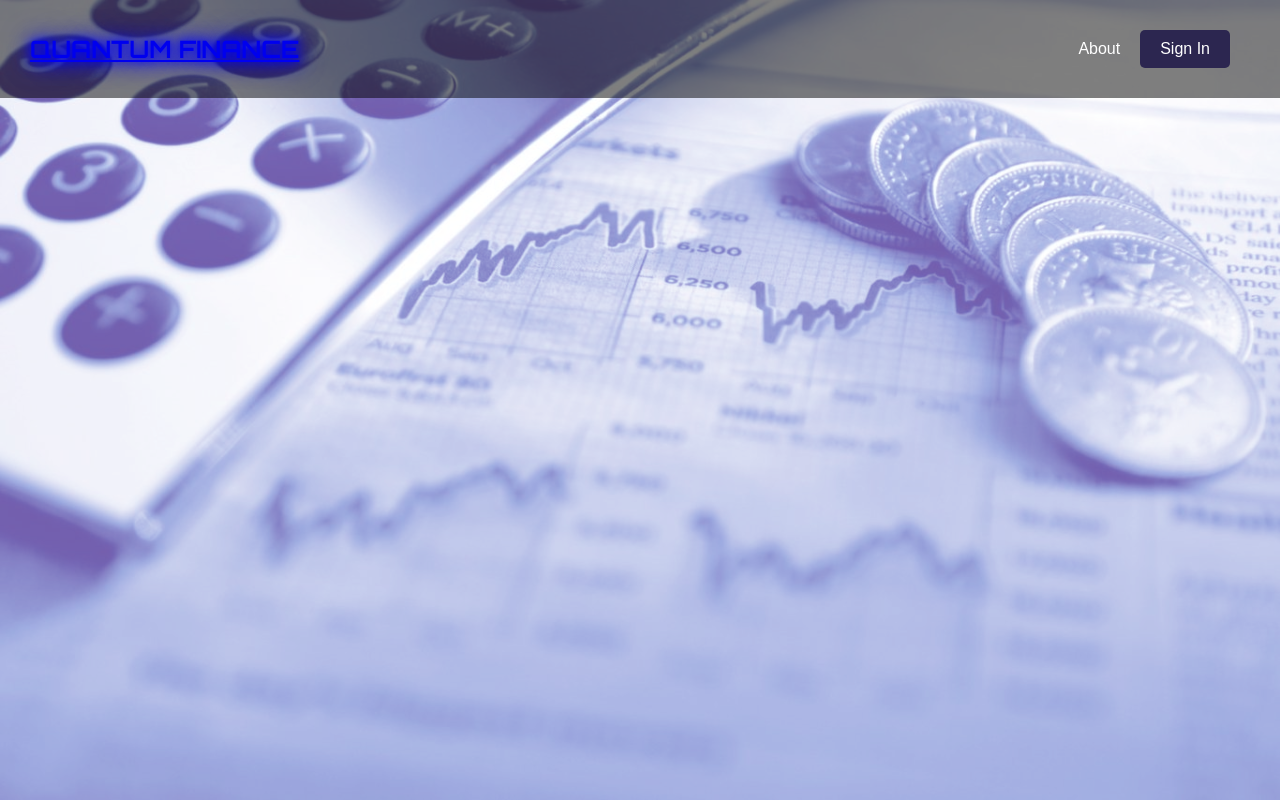
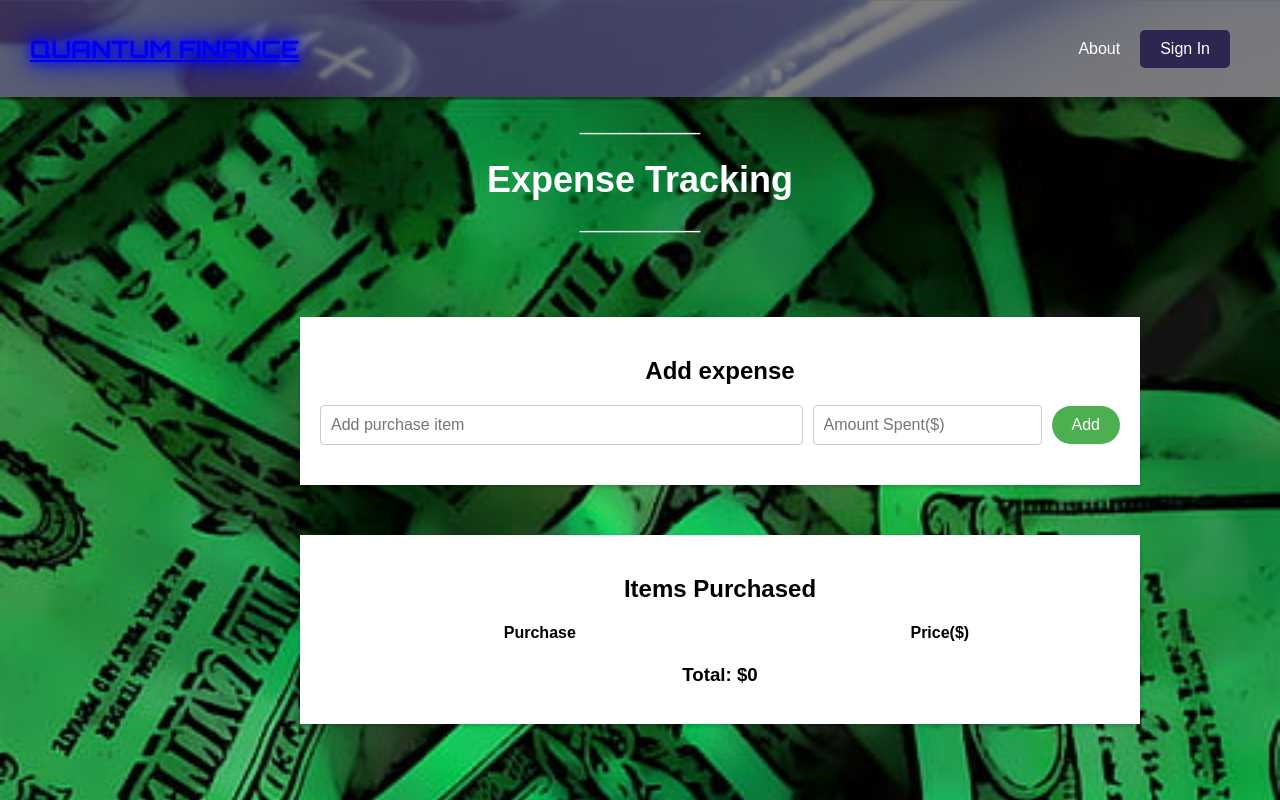
Before and after one commit to darsh175223/quantumFinance, a React (Create React App) app in the folder frontend/: page /ExpenseTracker in a window 1280 px wide. Shown: the top 800 px of the page. Built offline with nearby package versions, Linux system fonts and the light colour scheme; no server answers.

Commit message:
added expense tracker

```diff
--- a/frontend/src/App.js
+++ b/frontend/src/App.js
@@ -7,6 +7,7 @@ import Register from './pages/Register';
 import UserDashboard from './pages/UserDashboard';
 import TradingSim from './pages/TradingSim';
 import ML_stockPrediction from './pages/ML_stockPrediction';
+import ExpenseTracker from './pages/ExpenseTracker';
 
 
 function App() {
@@ -48,6 +49,7 @@ function App() {
           <Route path="/UserDashboard" element={<UserDashboard />} />
           <Route path="/TradingSim" element={<TradingSim />} />
           <Route path="/ML_stockPrediction" element={<ML_stockPrediction />} />
+          <Route path="/ExpenseTracker" element={<ExpenseTracker />} />
 
         </Routes>
       </main>
--- /dev/null
+++ b/frontend/src/pages/ExpenseTracker.js
@@ -0,0 +1,175 @@
+import React, { useState, useEffect } from 'react';
+import { useLocation, Link, useNavigate } from 'react-router-dom';
+import axios from 'axios';
+
+function UserDashboard() {
+  const location = useLocation();
+  const navigate = useNavigate();
+  const [NameSlice, setNameSlice] = useState([""]);
+  const [PriceSlice, setPriceSlice] = useState([]);
+  const [newItem, setNewItem] = useState("");
+  const [newPrice, setNewPrice] = useState("");
+
+  const { username } = location.state || { username: 'User' };
+
+  const calcTotal = () =>{
+    console.log("return", PriceSlice[0])
+    let total = 0;
+    for (let i = 0; i < PriceSlice.length; i++) {
+    total += PriceSlice[i];
+    }
+    return total;
+
+  }
+
+  // Fetch stock assets (QuantitySlice and NameSlice)
+  useEffect(() => {
+    const fetchStockAssets = async () => {
+      try {
+        const response = await axios.get('http://localhost:8080/getPurchases', {
+          params: { username: username },
+        });
+        setNameSlice(response.data.purchasesSlice);
+        setPriceSlice(response.data.pricesList);
+      } catch (error) {
+        console.error('Error fetching stock assets:', error);
+      }
+    };
+
+    fetchStockAssets();
+  }, [username]);
+
+  const addNewItem = async () => {
+    try {
+      const response = await axios.patch('http://localhost:8080/addItem', null, {
+        params: {
+          username: username,
+          itemName: newItem,
+          price: newPrice,
+        },
+      });
+      console.log('ADD successful:', response.data);
+
+      // Update state to reflect the new item added
+      setNameSlice(prev => [...prev, newItem]);
+      setPriceSlice(prev => [...prev, newPrice]);
+
+      // Optionally, clear the input fields after adding the item
+      setNewItem("");
+      setNewPrice("");
+    } catch (error) {
+      console.error('Error making the purchase:', error);
+    }
+  };
+
+  const dashboardStyle = {
+    marginTop: '-25px',
+    backgroundImage: `url(${require('.././pics/userdashboard-quantumFinance.jpg')})`,
+    backgroundSize: 'cover',
+    backgroundPosition: 'center',
+    height: '200vh',
+    justifyContent: 'center',
+    alignItems: 'center',
+  };
+
+  return (
+    <div style={dashboardStyle}>
+      <div>
+        <h1>______</h1>
+        <h1 style={{ marginTop: '0px', marginBottom:'-30px'}}>Expense Tracking</h1>
+        <h1 style={{marginBottom: '80px'}}>______</h1>
+      </div>
+      <div>
+        <div style={{
+          marginTop: '50px',
+          backgroundColor: 'white',
+          width: '100%',
+          marginLeft: '300px',
+          maxWidth: '800px',
+          padding: '20px',
+          boxShadow: '0px 2px 4px rgba(0, 0, 0, 0.2)',
+        }}>
+          <h2>Add expense</h2>
+          <div style={{ display: 'flex', alignItems: 'center', marginBottom: '20px' }}>
+            <input
+              type="text"
+              value={newItem}
+              onChange={(event) => setNewItem(event.target.value)}
+              placeholder="Add purchase item"
+              style={{
+                flex: 5,
+                marginRight: '10px',
+                padding: '10px',
+                fontSize: '16px',
+                border: '1px solid #ccc',
+                borderRadius: '4px',
+              }}
+            />
+            <input
+              type="text"
+              value={newPrice}
+              onChange={(event) => setNewPrice(event.target.value)}
+              placeholder="Amount Spent($)"
+              style={{
+                flex: 1,
+                marginRight: '10px',
+                padding: '10px',
+                fontSize: '16px',
+                border: '1px solid #ccc',
+                borderRadius: '4px',
+              }}
+            />
+            <button
+              style={{
+                padding: '10px 20px',
+                fontSize: '16px',
+                backgroundColor: '#4CAF50',
+                color: 'white',
+                border: 'none',
+                borderRadius: '20px',
+              }}
+              onClick={addNewItem}
+            >
+              Add
+            </button>
+          </div>
+        </div>
+      </div>
+      <div style={{
+        marginTop: '50px',
+        backgroundColor: 'white',
+        width: '100%',
+        marginLeft: '300px',
+        maxWidth: '800px',
+        padding: '20px',
+        boxShadow: '0px 2px 4px rgba(0, 0, 0, 0.2)',
+      }}>
+        <h2>Items Purchased</h2>
+        <table style={{ width: '100%', borderCollapse: 'collapse' }}>
+          <thead>
+            <tr>
+              <th>Purchase</th>
+              <th>Price($)</th>
+            </tr>
+          </thead>
+          <tbody>
+            {NameSlice.map((quantity, index) => (
+              <tr key={index}>
+                <td>{quantity}</td>
+                <td>{PriceSlice[index]}</td>
+              </tr>
+            ))}
+          </tbody>
+        </table>
+        <h3 style={{color: 'black'}}>Total: ${calcTotal()}</h3>
+
+      </div>
+
+
+
+
+    </div>
+  );
+}
+
+export default UserDashboard;
--- a/frontend/src/pages/TradingSim.js
+++ b/frontend/src/pages/TradingSim.js
@@ -3,11 +3,14 @@ import axios from 'axios';
 import { useLocation, useNavigate } from 'react-router-dom';
 import topNYSECompanies from '../components/NYSECompanies';
 
+
 function TradingSim() {
   const location = useLocation();
   const navigate = useNavigate();
 
+
   const { username } = location.state || { username: 'user' };
+
 
   const [stockPrice, setStockPrice] = useState(null);
   const [selectedCompany, setSelectedCompany] = useState("");
@@ -21,6 +24,7 @@ function TradingSim() {
   const [NameSlice, setNameSlice] = useState([""]);
   const [PriceSlice, setPriceSlice] = useState([""]);
   const [CurrentPrice, setCurrPrice] = useState([])
+
 
   function truncateMoney(moneyStr) {
     // Convert the string to a number
@@ -45,10 +49,14 @@ function TradingSim() {
 
 
 
+
+
+
   // Fetch the stock price when a company is selected
   useEffect(() => {
     const fetchStockPrice = async () => {
       if (selectedCompany === "") return;
+
 
       try {
         // Fetch from Twelve Data API
@@ -61,13 +69,16 @@ function TradingSim() {
           },
         });
 
+
         let data = response.data;
+
 
         if (data && data.values && data.values.length > 0) {
           const latestPrice = parseFloat(data.values[0].open).toFixed(2);
           setStockPrice(latestPrice);
         } else {
           console.error('No data found in the response from Twelve Data:', data);
+
 
           // Fetch from Alpha Vantage API as fallback
           response = await axios.get('https://www.alphavantage.co/query', {
@@ -79,7 +90,9 @@ function TradingSim() {
             },
           });
 
+
           data = response.data;
+
 
           const timeSeries = data['Time Series (1min)'];
           if (timeSeries) {
@@ -97,8 +110,10 @@ function TradingSim() {
       }
     };
 
+
     fetchStockPrice();
   }, [selectedCompany]);
+
 
    // Fetch the cash value asynchronously
    useEffect(() => {
@@ -108,6 +123,7 @@ function TradingSim() {
           params: { username: username },
         });
         console.log("Cash value: ", response.data.cash);
+
 
         if (response.data && response.data.cash !== undefined) {
             console.log("Good ending");
@@ -120,10 +136,13 @@ function TradingSim() {
       }
 
 
+
     };
+
 
     fetchCashValue();
   }, [username]);
+
 
   // Fetch the cash value asynchronously
   useEffect(() => {
@@ -151,6 +170,7 @@ function TradingSim() {
     fetchNetworth();
   }, [username]);
 
+
   // Fetch stock assets (QuantitySlice and NameSlice)
   useEffect(() => {
     const fetchStockAssets = async () => {
@@ -165,11 +185,16 @@ function TradingSim() {
 
 
 
+
+
+
         // const { QuantitySlice, NameSlice, PriceSlice } = response.data;
+
 
         setQuantitySlice(response.data.quantitySlice);
         setNameSlice(response.data.nameSlice);
         setPriceSlice(response.data.priceSlice);
+
 
         console.log("QuantitySlice:", QuantitySlice);
         console.log("NameSlice:", NameSlice);
@@ -179,13 +204,16 @@ function TradingSim() {
       }
     };
 
+
     fetchStockAssets();
   }, [username]);
+
 
   const handleSearchChange = (e) => {
     setSearchTerm(e.target.value);
     updateFilteredCompanies(e.target.value);
   };
+
 
   const updateFilteredCompanies = (searchTerm) => {
     const filtered = topNYSECompanies.filter(company => {
@@ -197,13 +225,19 @@ function TradingSim() {
     setFilteredCompanies(filtered);
   };
 
+
   const handleSelectChange = (e) => {
     const selectedSymbol = e.target.value;
     setSelectedCompany(selectedSymbol);
 
+
     const company = topNYSECompanies.find(c => c.symbol === selectedSymbol);
     setCompanyName(company ? company.name : '');
   };
+  const refreshPage = () => {
+    window.location.reload();
+  }
+
 
   const handleBuyClick = async () => {
     if(cash>=numStocks*stockPrice){
@@ -229,7 +263,11 @@ function TradingSim() {
                 username: username,
                 cash: cash - numStocks * stockPrice + "",
               },
-            });
+
+            }
+          );
+          refreshPage()
+
 
             console.log('Cash reset successful:', response.data);
             setCash(cash - numStocks * stockPrice);
@@ -237,11 +275,14 @@ function TradingSim() {
             console.error('Error making the cash reset:', error);
           }
 
+
     }
 
 
 
+
   };
+
 
   const handleSellClick = async () => {
     try {
@@ -254,11 +295,13 @@ function TradingSim() {
         },
       });
 
+
       console.log('Sell successful:', response.data);
       setCash(cash + numStocks * stockPrice);
     } catch (error) {
       console.error('Error making the sale:', error);
     }
+
 
     try {
         const response = await axios.patch('http://localhost:8080/setCash', null, {
@@ -274,7 +317,9 @@ function TradingSim() {
         console.error('Error making the cash reset:', error);
       }
 
+
   };
+
 
   return (
     <div style={{
@@ -359,6 +404,7 @@ function TradingSim() {
             )}
           </div>
 
+
           <div style={{
             width: '300px',
             height: '300px',
@@ -373,6 +419,8 @@ function TradingSim() {
           }}>
             <h2>Cash: ${truncateMoney(cash)}</h2>
             <h2>Networth: ${truncateMoney(networth)}</h2>
+
+
 
 
           </div>
@@ -411,4 +459,5 @@ function TradingSim() {
   );
 }
 
+
 export default TradingSim;
--- a/frontend/src/pages/UserDashboard.js
+++ b/frontend/src/pages/UserDashboard.js
@@ -40,6 +40,9 @@ function UserDashboard() {
   const handleNavigateToML = () => {
     navigate('/ML_stockPrediction', { state: { username } });
   };
+  const handleNavigateToExpenseTracker = () => {
+    navigate('/ExpenseTracker', { state: { username } });
+  };
 
   return (
     <div style={dashboardStyle}>
@@ -54,6 +57,9 @@ function UserDashboard() {
         <button onClick={handleNavigateToML} style={squareStyle}>
           ML Stock Prediction
         </button>
+        <button onClick={handleNavigateToExpenseTracker} style={squareStyle}>
+          Expense Tracker
+        </button>
       </div>
     </div>
   );
```
Also changed, not shown: 2 other files (tests, documents, lock files or other folders).
